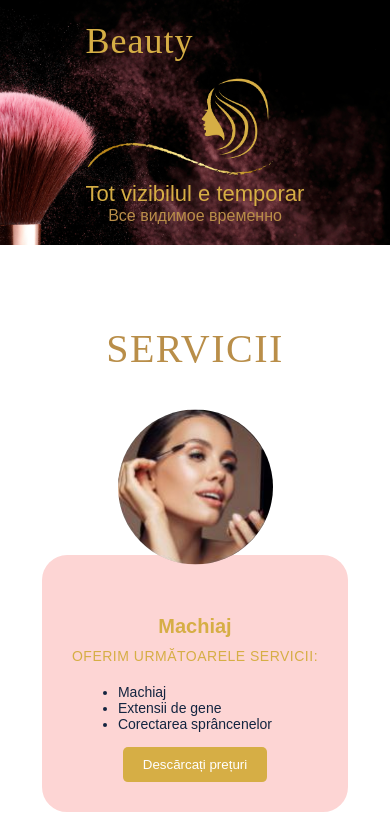
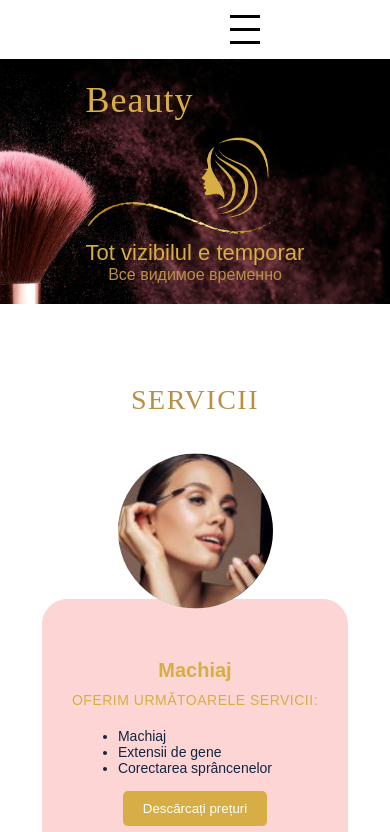
Before and after one commit to alekslast/dental_clinic, a React (Create React App) app in the folder frontend/: page /beauty in a window 390 px wide. Shown: the top 832 px of the page. Built offline with nearby package versions, Linux system fonts and the light colour scheme; a web font is replaced by a local one.

Commit message:
add burger menu in beauty

```diff
--- /dev/null
+++ b/frontend/src/components/BurgerMenu.jsx
@@ -0,0 +1,28 @@
+import React, { useState } from 'react';
+
+const BurgerMenu = ({ items }) => {
+  const [isOpen, setIsOpen] = useState(false);
+
+  const toggleMenu = () => {
+    setIsOpen(!isOpen);
+  };
+
+  return (
+    <div className={`burger-menu ${isOpen ? 'open' : ''}`}>
+      <div className="burger-icon" onClick={toggleMenu}>
+        <span></span>
+        <span></span>
+        <span></span>
+      </div>
+      <ul className={`menu ${isOpen ? 'open' : ''}`}>
+        {items.map((item, index) => (
+          <li key={index}>
+            <a href={item.link}>{item.label}</a>
+          </li>
+        ))}
+      </ul>
+    </div>
+  );
+};
+
+export default BurgerMenu;
--- a/frontend/src/components/SectionNavigation.jsx
+++ b/frontend/src/components/SectionNavigation.jsx
@@ -1,11 +1,11 @@
+import React, { useState } from 'react';
 import { Link } from 'react-router-dom';
+import BurgerMenu from './BurgerMenu';
 
 export default function SectionNavigation(props) {
-
-    const path = props.path
+  const [isMobileMenuOpen, setIsMobileMenuOpen] = useState(false);
+  const path = props.path;
   let sectionDependentNavStyle;
-    // console.log(path)
-
 
   switch (path) {
     case '/stomatologie':
@@ -21,24 +21,40 @@ export default function SectionNavigation(props) {
       sectionDependentNavStyle = 'section-navigation';
   }
 
+  const closeMobileMenu = () => {
+    setIsMobileMenuOpen(false);
+  };
+
   return (
     <>
-            <header className='nav-header'>
-                <nav className={sectionDependentNavStyle}>
-                    <Link  to='/'>
+      <header className="nav-header">
+        <nav className={`${sectionDependentNavStyle} desktop-menu`}>
+          <Link to="/" onClick={closeMobileMenu}>
             PRINCIPALA
           </Link>
-                    <a href='#promoții'>
+          <a href="#promoții" onClick={closeMobileMenu}>
             PROMOȚII
           </a>
-                    <a href='#services'>
+          <a href="#services" onClick={closeMobileMenu}>
             SERVICII
           </a>
-                    <a href='#contacts'>
+          <a href="#contacts" onClick={closeMobileMenu}>
             CONTACTE
           </a>
         </nav>
+
+        {/* BurgerMenu для мобильных устройств */}
+        <BurgerMenu
+          items={[
+            { label: 'PRINCIPALA', link: '/' },
+            { label: 'PROMOȚII', link: '#promoții' },
+            { label: 'SERVICII', link: '#services' },
+            { label: 'CONTACTE', link: '#contacts' },
+          ]}
+          isOpen={isMobileMenuOpen}
+          toggleMenu={() => setIsMobileMenuOpen(!isMobileMenuOpen)}
+        />
       </header>
     </>
-    )
+  );
 }
--- a/frontend/src/styles.css
+++ b/frontend/src/styles.css
@@ -113,33 +113,6 @@ h2 {
     z-index: 3;
 }
 
-/* beauty-section-navigation
-Стили для мобильных устройств */
-@media only screen and (max-width: 767px) {
-    .beauty-section-navigation {
-        flex-direction: column; /* Отображаем элементы в столбик */
-        align-items: flex-end; /* Выравниваем элементы вправо */
-        margin-left: 0; /* Убираем отступ слева */
-        top: 5%; /* Регулируем вертикальный отступ */
-        right: 5%; /* Размещаем вверху справа */
-        display: none;
-        & a {
-            margin: 10px 0; /* Добавляем отступы между элементами */
-            text-align: right; /* Выравниваем текст по правому краю */
-            width: 100%; /* Растягиваем ссылки на всю ширину */
-        }
-    }
-
-    /* Стили для бургер-иконки */
-    .burger-icon {
-        display: block; /* Показываем бургер-иконку */
-    }
-
-    .close-icon {
-        display: none; /* Скрываем иконку закрытия */
-    }
-}
-
 /* Стили для ссылок в обоих случаях */
 .beauty-section-navigation a {
     font-size: 20px;
@@ -155,6 +128,13 @@ h2 {
     background-color: #FDD5D4;
 }
 
+/* ----------SERVICES MOBILE---------- */
+@media only screen and (max-width: 767px) {
+    .beauty-section-navigation {
+       display: none;
+    }
+}
+
 /* Footer */
 footer {
     height: 40px;
--- a/frontend/src/styles/BeautySection.css
+++ b/frontend/src/styles/BeautySection.css
@@ -321,7 +321,7 @@
             text-transform: uppercase;
             font-family: 'Monserrat', serif;
             font-weight: 200;
-            font-size: 40px;
+            font-size: 28px;
             color: #B98E49;
             letter-spacing: 1.5px;
             text-align: center;
@@ -455,6 +455,87 @@
     }
 }
 
+/* ----------m---------- */
+/* Добавьте стили для бургер-меню в мобильной версии */
+.burger-menu {
+    display: none;
+  }
+
+  .burger-menu.open {
+    display: flex;
+    flex-direction: column;
+    align-items: center;
+  }
+
+  .burger-icon {
+    cursor: pointer;
+  }
+
+  .burger-icon span {
+    width: 30px;
+    height: 3px;
+    background-color: #000;
+    margin: 5px 0;
+    transition: 0.4s;
+  }
+
+  .menu {
+    list-style: none;
+    padding: 0;
+    margin: 0;
+    text-align: center;
+  }
+
+  .menu li {
+    margin: 10px 0;
+  }
+
+  .menu a {
+    text-decoration: none;
+    color: #000;
+    font-weight: bold;
+    font-size: 18px;
+    transition: color 0.4s;
+  }
+
+  .menu a:hover {
+    color: #ffcc00;
+  }
+
+  /* Медиа-запрос для мобильных устройств */
+  @media only screen and (max-width: 767px) {
+    .burger-menu {
+      display: flex;
+      justify-content: space-between;
+      align-items: center;
+      padding: 10px;
+      background-color: #fff; /* Замените на цвет вашего фона */
+    }
+
+    .menu {
+      display: none; /* Скрыть меню в начале */
+      width: 100%;
+    }
+
+    .menu.open {
+      display: flex;
+      flex-direction: column;
+      background-color: #fff; /* Замените на цвет вашего фона */
+    }
+
+    .burger-icon {
+      display: flex;
+      flex-direction: column;
+      cursor: pointer;
+    }
+
+    .burger-icon span {
+      background-color: #000;
+    }
+  }
+
+/* ----------m---------- */
+
 #myVideo {
     position: absolute;
     left: 0;
@@ -464,7 +545,6 @@
     object-fit: cover;
 }
 
-/* ----------FOOTER---------- */
 /* ----------FOOTER---------- */
 .beauty-section--footer {
     position: relative;
```
Lines whose indentation alone changed are shown as unchanged.
